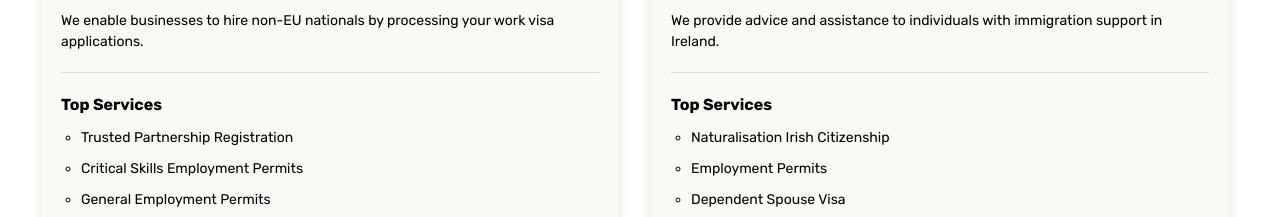
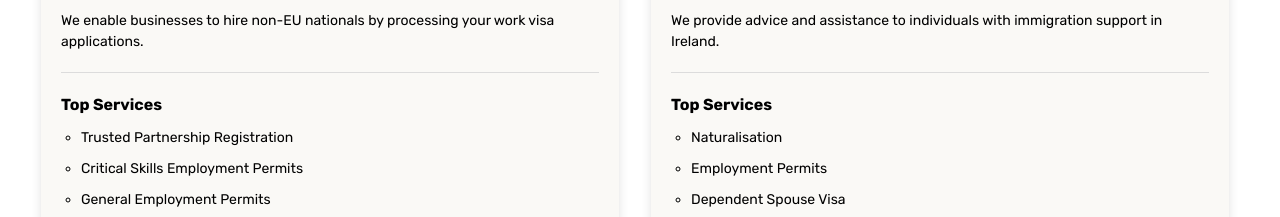
Before and after one commit to TartejBrothers/Poolbeg-Immigration, a React (Create React App) app: page / in a window 1280 px wide. Shown: the part 1020-1237 px from the top of the page. Built offline with nearby package versions, Linux system fonts and the light colour scheme.

Commit message:
Updated: Home Page

```diff
--- a/src/pages/home.jsx
+++ b/src/pages/home.jsx
@@ -72,7 +72,7 @@ export default function Home() {
             }
             headingservice={"Top Services"}
             services={[
-              "Naturalisation Irish Citizenship",
+              "Naturalisation",
               "Employment Permits",
               "Dependent Spouse Visa",
               "Stamp 0",
```
